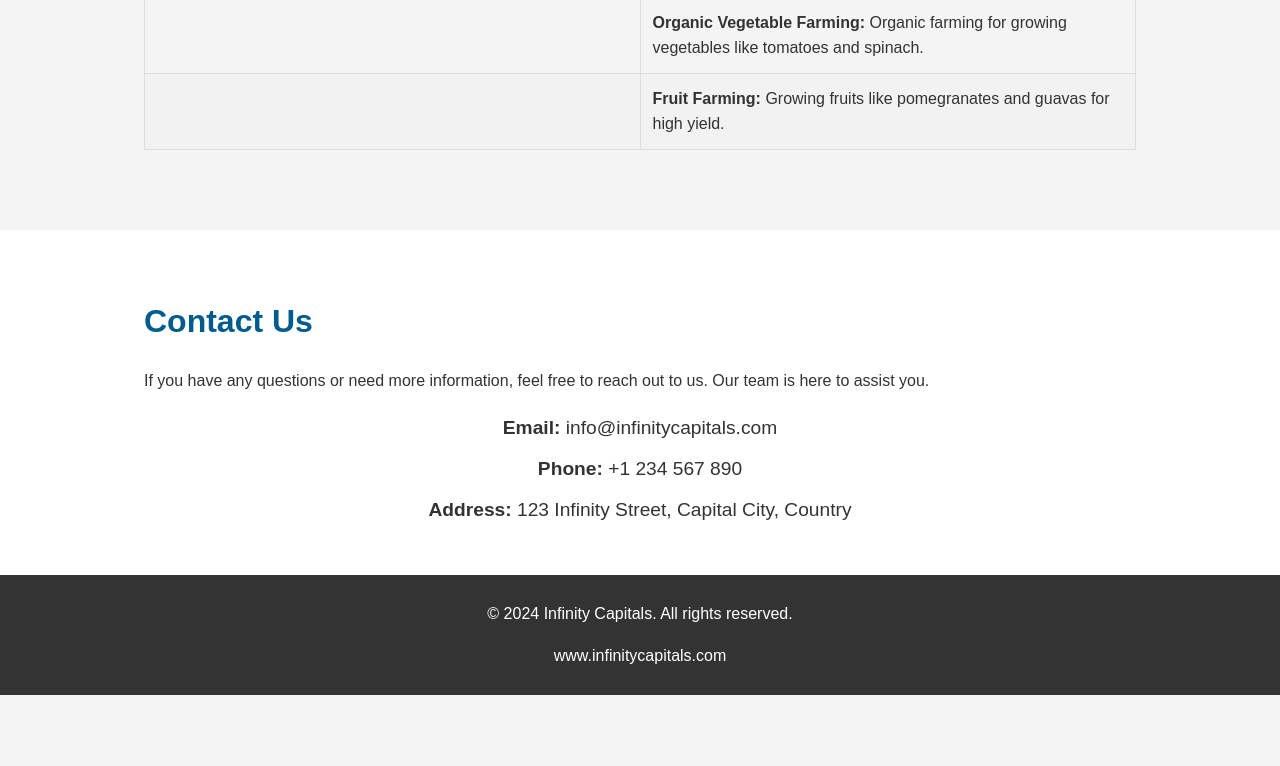
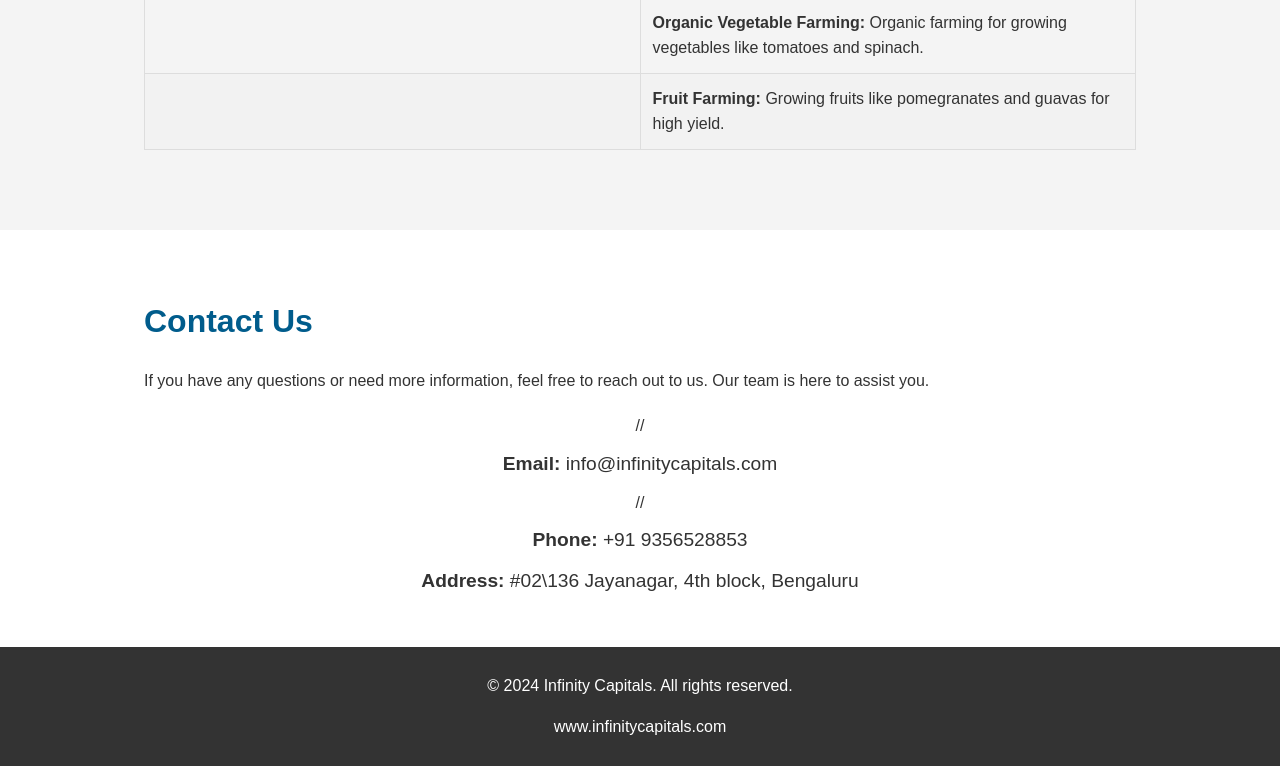
Before and after one commit to AkashKadampro/infinity, a plain HTML site: page index.html in a window 1280 px wide. Shown: the part 2897-3663 px from the top of the page. Before the commit the page ends 3592 px from the top, so only its background shows below. Drawn offline with nearby package versions, Linux system fonts and the light colour scheme.

Commit message:
Update index.html

```diff
--- a/index.html
+++ b/index.html
@@ -308,9 +308,9 @@
             <p>If you have any questions or need more information, feel free to reach out to us. Our team is here to assist you.</p>
 
             <div class="contact-info">
-                <p><strong>Email:</strong> info@infinitycapitals.com</p>
-                <p><strong>Phone:</strong> +1 234 567 890</p>
-                <p><strong>Address:</strong> 123 Infinity Street, Capital City, Country</p>
+                //<p><strong>Email:</strong> info@infinitycapitals.com</p>//
+                <p><strong>Phone:</strong> +91 9356528853</p>
+                <p><strong>Address:</strong> #02\136 Jayanagar, 4th block, Bengaluru </p>
             </div>
         </div>
     </section>
```
